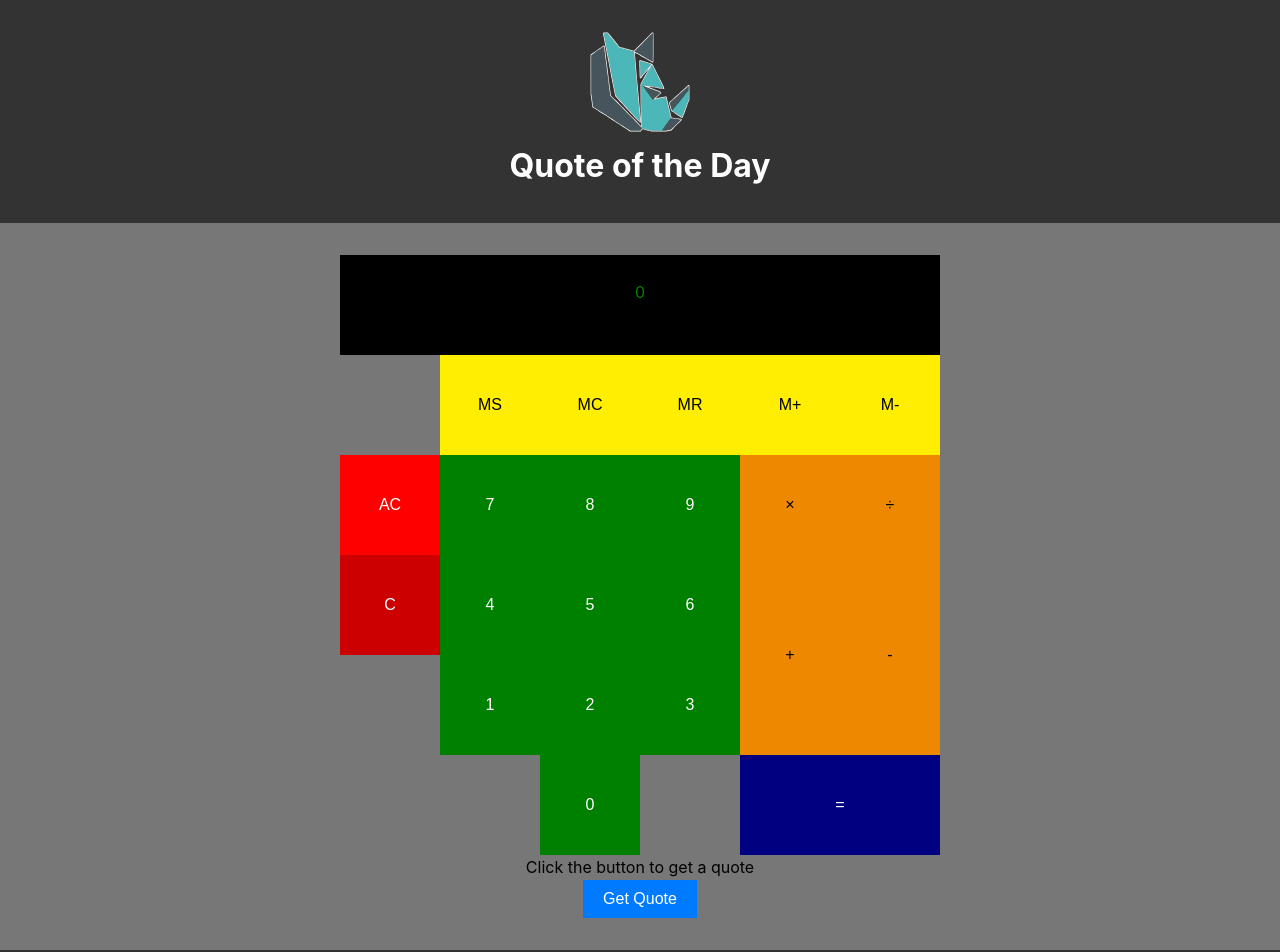
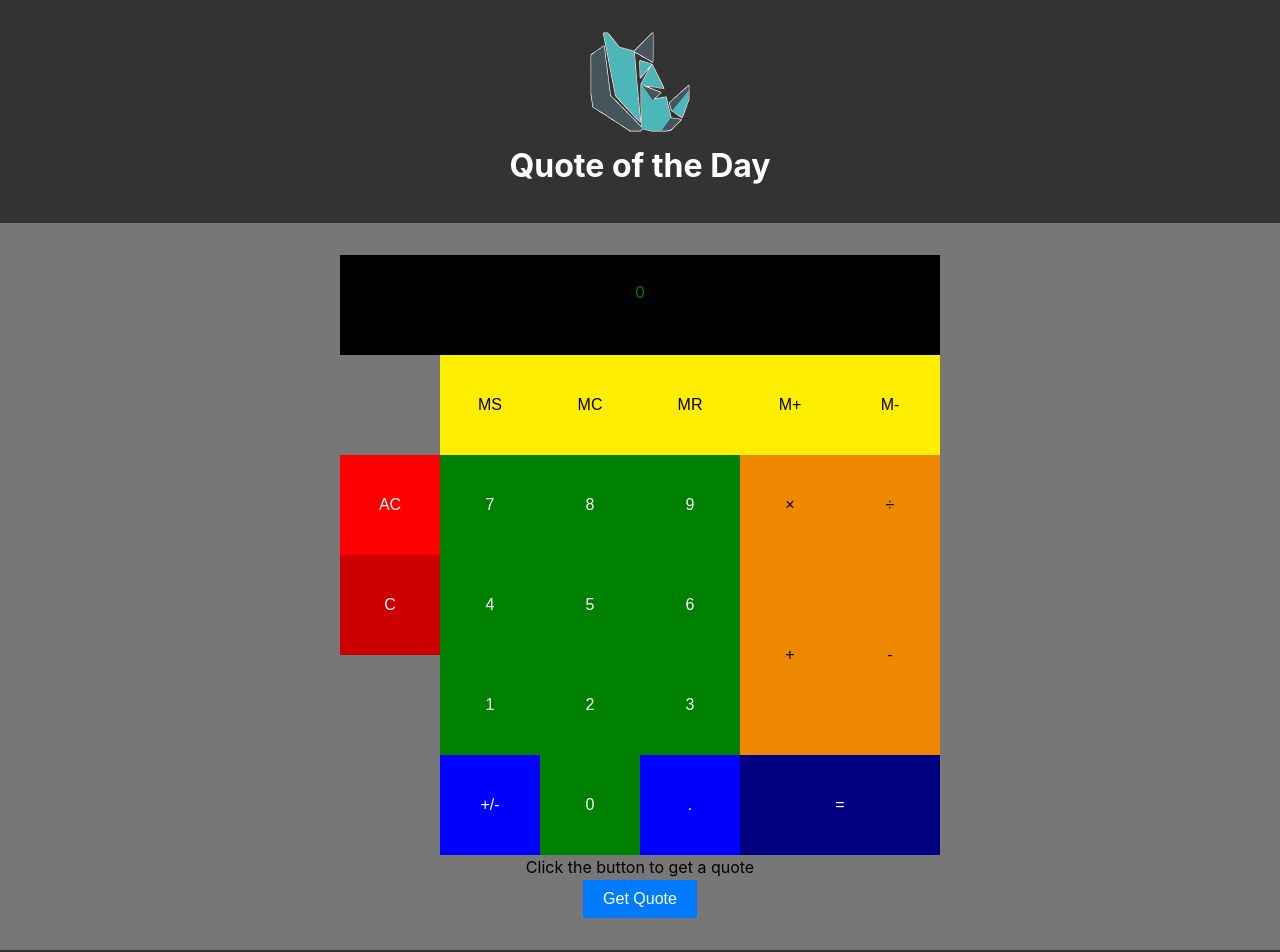
Before and after one commit to DanielBlain/3400-A3, a React (Create React App) app: page / in a window 1280 px wide. Shown: the top 952 px of the page. Built offline with nearby package versions, Linux system fonts and the light colour scheme.

Commit message:
Decimal and sign key working

```diff
--- a/src/components/App.css
+++ b/src/components/App.css
@@ -85,7 +85,7 @@ blockquote footer {
       "clrAC    num7 num8 num9      opMult  opDiv"
       "clrC     num4 num5 num6      opAdd   opSubt"
       ".        num1 num2 num3      opAdd   opSubt"
-      ".        .    num0 .         opEqual opEqual"
+      ".        sign num0 deci      opEqual opEqual"
       ;
     }
 
@@ -99,6 +99,18 @@ blockquote footer {
     display: flex;
     flex-wrap: wrap;
     justify-content: space-between;
+}
+
+.DanCalc-sign-button {
+    background-color: blue;
+    color: white;
+    grid-area: sign;
+}
+
+.DanCalc-decimal-button {
+    background-color: blue;
+    color: white;
+    grid-area: deci;
 }
 
 .DanCalc-ms-button,
--- a/src/components/DanCalc.js
+++ b/src/components/DanCalc.js
@@ -85,6 +85,14 @@ const DanCalc = ({calculatorButtons}) => {
         applyOperator('');
     }
 
+    function applySign() {
+        setDisplayState('' + Number(displayState * -1));
+    }
+
+    function applyDecimal() {
+        setDisplayState(''  + Number(displayState) + '.');
+    }
+
 // clear, number, operator, enter
     return (
         <article className='DanCalc-panel'>
@@ -111,7 +119,11 @@ const DanCalc = ({calculatorButtons}) => {
                                 : (nextButton.type === 'operator')
                                     // If so, input the operator
                                     ? () => {applyOperator(nextButton.value)}
-                                    // Else the only possibility is the Enter key
+                                    // Else either the sign key, decimal key, or enter key was pressed; check for each
+                                    : (nextButton.type === 'sign')
+                                    ? () => {applySign()}
+                                    : (nextButton.type === 'decimal')
+                                    ? () => {applyDecimal()}
                                     : () => {applyEnter()}
                     }
                 />
--- a/src/components/Main.js
+++ b/src/components/Main.js
@@ -1,5 +1,5 @@
 import React from 'react'
-import { calculatorButtons } from '../data/calculator-bonus-01-button-data.js';
+import { calculatorButtons } from '../data/calculator-bonus-02-button-data.js';
 import DanCalc from './DanCalc';
 import QuoteBox from './QuoteBox';
 
```
